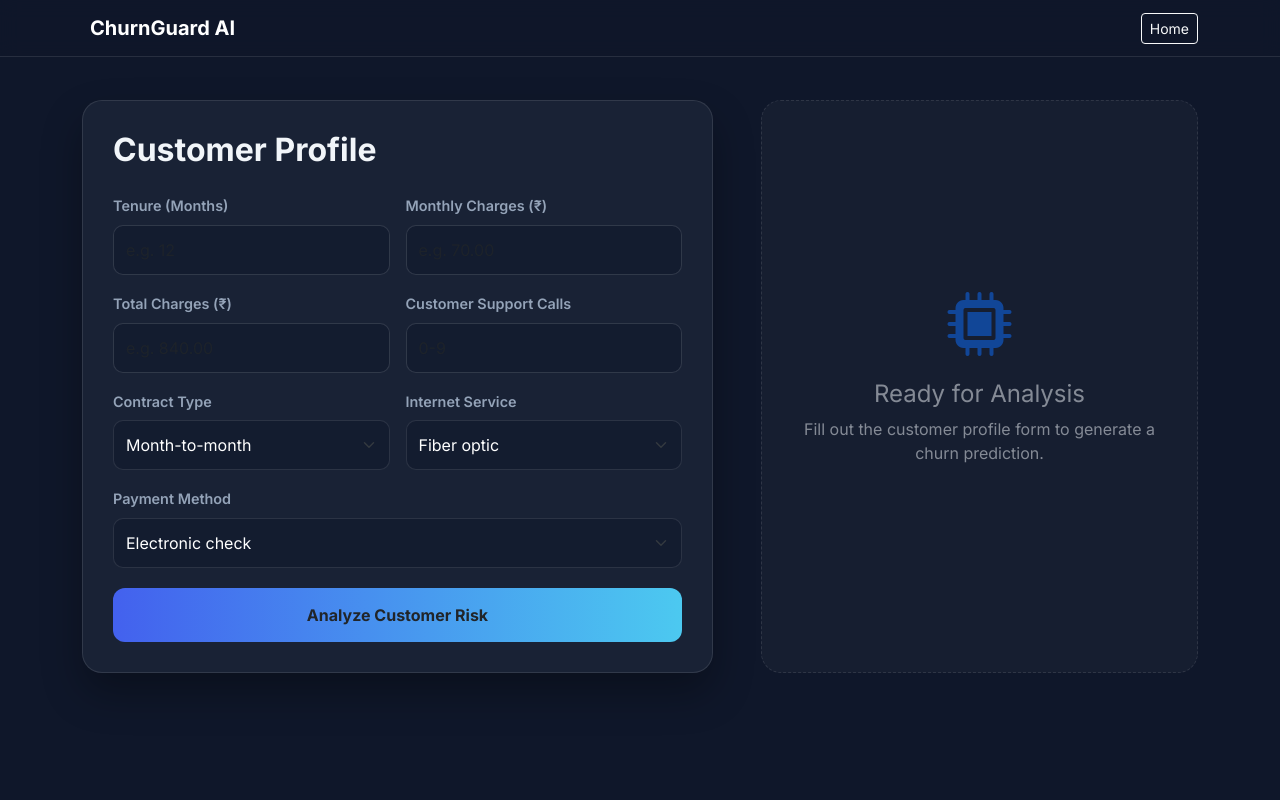
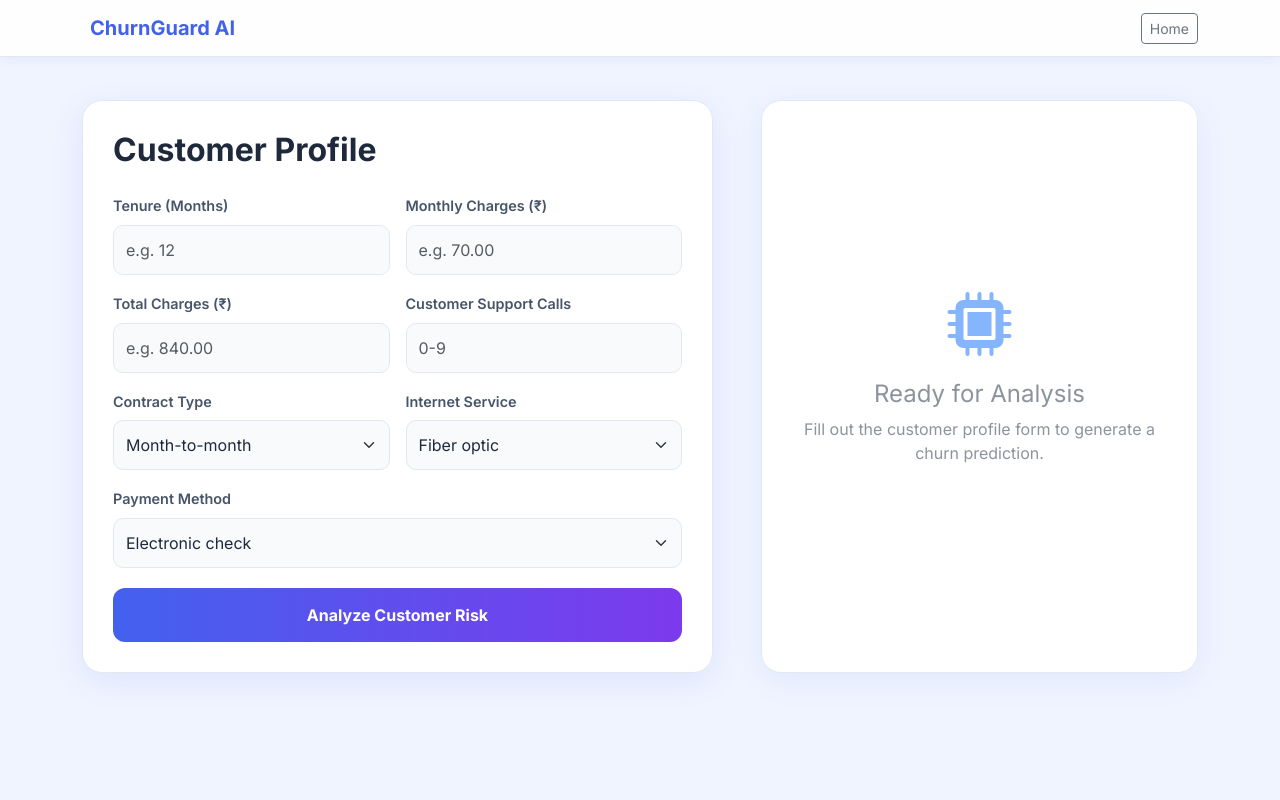
Before and after one commit to janarthanan-A/customer-Churn, a Flask app: page /predict in a window 1280 px wide. Run offline with Flask 3, Linux system fonts and the light colour scheme.

Commit message:
feat: change UI to light theme

```diff
--- a/templates/predict.html
+++ b/templates/predict.html
@@ -11,21 +11,21 @@
     <style>
         :root {
             --primary: #4361ee;
-            --dark: #0f172a;
-            --card-bg: rgba(30, 41, 59, 0.7);
+            --card-bg: #ffffff;
         }
 
         body {
             font-family: 'Inter', sans-serif;
-            background-color: var(--dark);
-            color: #f1f5f9;
+            background-color: #f0f4ff;
+            color: #1e293b;
             min-height: 100vh;
         }
 
         .navbar {
-            background: rgba(15, 23, 42, 0.8);
+            background: rgba(255, 255, 255, 0.9);
             backdrop-filter: blur(10px);
-            border-bottom: 1px solid rgba(255, 255, 255, 0.1);
+            border-bottom: 1px solid #e2e8f0;
+            box-shadow: 0 2px 12px rgba(67, 97, 238, 0.07);
         }
 
         .prediction-container {
@@ -35,36 +35,37 @@
 
         .form-card {
             background: var(--card-bg);
-            border: 1px solid rgba(255, 255, 255, 0.1);
+            border: 1px solid #e2e8f0;
             border-radius: 20px;
             padding: 30px;
-            box-shadow: 0 20px 40px rgba(0,0,0,0.3);
+            box-shadow: 0 8px 32px rgba(67, 97, 238, 0.10);
         }
 
         .form-label {
             font-weight: 600;
-            color: #94a3b8;
+            color: #475569;
             font-size: 0.9rem;
         }
 
         .form-control, .form-select {
-            background-color: rgba(15, 23, 42, 0.5);
-            border: 1px solid rgba(255, 255, 255, 0.1);
-            color: white;
+            background-color: #f8fafc;
+            border: 1px solid #e2e8f0;
+            color: #1e293b;
             padding: 12px;
             border-radius: 10px;
         }
 
         .form-control:focus, .form-select:focus {
-            background-color: rgba(15, 23, 42, 0.8);
+            background-color: #ffffff;
             border-color: var(--primary);
-            color: white;
-            box-shadow: 0 0 0 4px rgba(67, 97, 238, 0.1);
+            color: #1e293b;
+            box-shadow: 0 0 0 4px rgba(67, 97, 238, 0.10);
         }
 
         .btn-predict {
-            background: linear-gradient(to right, #4361ee, #4cc9f0);
+            background: linear-gradient(to right, #4361ee, #7c3aed);
             border: none;
+            color: #fff;
             padding: 15px;
             font-weight: 700;
             border-radius: 12px;
@@ -74,7 +75,8 @@
 
         .btn-predict:hover {
             transform: translateY(-2px);
-            box-shadow: 0 10px 20px rgba(67, 97, 238, 0.4);
+            box-shadow: 0 10px 20px rgba(67, 97, 238, 0.25);
+            color: #fff;
         }
 
         .result-card {
@@ -86,19 +88,20 @@
             text-align: center;
             padding: 40px;
             border-radius: 20px;
-            background: rgba(255, 255, 255, 0.03);
-            border: 1px dashed rgba(255, 255, 255, 0.1);
+            background: #ffffff;
+            border: 1px solid #e2e8f0;
+            box-shadow: 0 8px 32px rgba(67, 97, 238, 0.08);
         }
 
-        .risk-high { color: #f87171; }
-        .risk-medium { color: #fbbf24; }
-        .risk-low { color: #4ade80; }
+        .risk-high { color: #dc2626; }
+        .risk-medium { color: #d97706; }
+        .risk-low { color: #16a34a; }
 
         .probability-circle {
             width: 150px;
             height: 150px;
             border-radius: 50%;
-            border: 8px solid rgba(255, 255, 255, 0.1);
+            border: 8px solid #e2e8f0;
             display: flex;
             flex-direction: column;
             justify-content: center;
@@ -110,6 +113,7 @@
         .probability-value {
             font-size: 2rem;
             font-weight: 800;
+            color: #1e293b;
         }
 
         /* Spinner */
@@ -117,7 +121,7 @@
             display: none;
             width: 48px;
             height: 48px;
-            border: 5px solid #FFF;
+            border: 5px solid #e2e8f0;
             border-bottom-color: var(--primary);
             border-radius: 50%;
             animation: rotation 1s linear infinite;
@@ -131,11 +135,11 @@
 </head>
 <body>
 
-    <nav class="navbar navbar-expand-lg navbar-dark fixed-top">
+    <nav class="navbar navbar-expand-lg fixed-top">
         <div class="container">
-            <a class="navbar-brand fw-bold" href="/"><i class="fas fa-shield-halved me-2"></i>ChurnGuard AI</a>
+            <a class="navbar-brand fw-bold" href="/" style="color:#4361ee;"><i class="fas fa-shield-halved me-2"></i>ChurnGuard AI</a>
             <div class="ms-auto">
-                <a href="/" class="btn btn-outline-light btn-sm">Home</a>
+                <a href="/" class="btn btn-outline-secondary btn-sm">Home</a>
             </div>
         </div>
     </nav>
```
Also changed, not shown: templates/index.html (+66 -29 lines).
